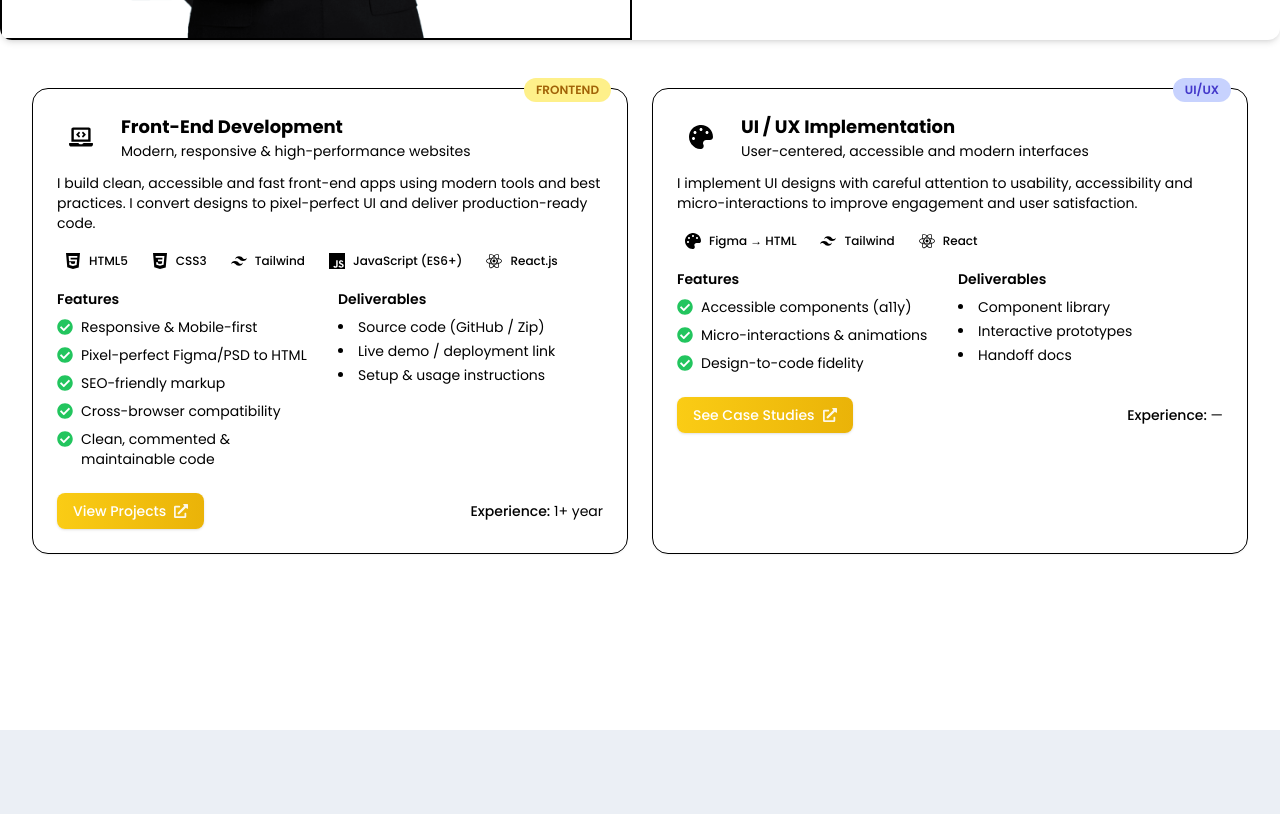
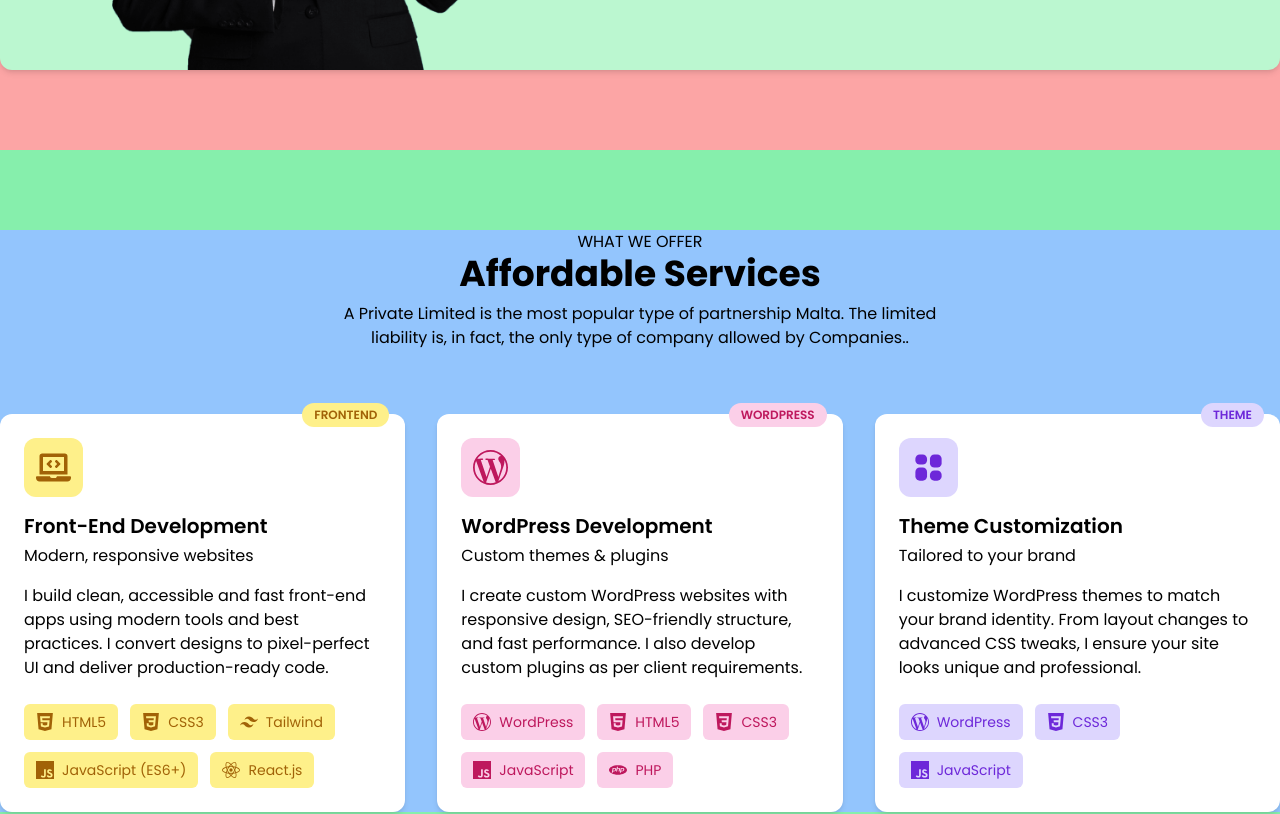
Before and after one commit to Limon-sheikh/My-portfolio, a React (Vite) app in the folder my-website/: page / in a window 1280 px wide. Shown: the part 1380-2194 px from the top of the page. Built offline with nearby package versions, Linux system fonts and the light colour scheme.

Commit message:
services section design and others customization

```diff
--- a/my-website/src/App.jsx
+++ b/my-website/src/App.jsx
@@ -7,6 +7,7 @@ import Services from "./pages/Services";
 // import Projects from "./pages/Projects";
 // import Contact from "./pages/Contact";
 // import Footer from "./pages/Footer";
+import Test from './components/Test'
 
 function App() {
   return (
@@ -21,6 +22,7 @@ function App() {
           {/* <Route path="/projects" element={<Projects />} /> */}
           {/* <Route path="/contact" element={<Contact />} /> */}
         </Routes>
+        {/* <Test/> */}
       </main>
       {/* <Footer/> */}
     </>
--- a/my-website/src/components/services/Card.jsx
+++ b/my-website/src/components/services/Card.jsx
@@ -1,26 +1,39 @@
 import React from "react";
 
-const Card = ({ title, description, Icon, iconColor, id, accent }) => {
+const Card = ({ title, description, tools, Icon, id, accent, tagline }) => {
   return (
-    <div className="border relative bg-white shadow-md rounded-xl p-6 hover:shadow-xl transition-all duration-300">
+    <div className={`relative bg-white shadow-md rounded-xl p-6 hover:shadow-xl transition-all duration-300`}>
       <div className={`absolute -top-[12px] right-4 text-center rounded-xl`}>
-        <span className={`border-dashed border inline-flex items-center justify-center px-3 py-1 rounded-full text-xs font-semibold ${accent} `} aria-hidden>
+        <span
+          className={`inline-flex items-center justify-center px-3 py-1 rounded-full text-xs font-semibold ${accent} `}
+          aria-hidden
+        >
           {id.toUpperCase()}
         </span>
       </div>
 
-      <div className="shadow-xl gap-8 items-center bg-red-300">
-        <div className={`bg-green-400 inline-block p-3 rounded-xl ${accent}`}>
-          {Icon && <Icon color={iconColor} size={35} />}
+      <div className="gap-8 items-center">
+        <div className={`inline-block p-3 rounded-xl ${accent}`}>
+          {Icon && <Icon size={35} />}
         </div>
-          <h3 className="text-xl font-semibold mt-6 mb-3">{title}</h3>
-          <p className="text-gray-600 text-justify">{description}</p>
-          {/* <p>{tagline}</p> */}
-        <div className="">
+        <div className="h-44 mt-2 overflow-y-auto overflow-x-hidden break-words">
+          <h3 className="text-xl font-semibold mb-1">{title}</h3>
+          <h6 className="mb-4">{tagline}</h6>
+          <p className="text-gray-600 text-start">{description}</p>
+        </div>
 
+        <div className="flex flex-wrap gap-3 mt-4">
+          {tools.map((tool, index) => {
+            const Ico = tool.icon;
+            return (
+              <div className={`rounded-md ${accent}`}>
+                <span key={index} className="flex items-center gap-2 bg-gray-100 px-3 py-2 rounded-lg text-sm">
+                <Ico className="text-lg" /> {tool.name}
+              </span>
+              </div>
+            );
+          })}
         </div>
-      </div>
-      <div>
       </div>
     </div>
   );
--- a/my-website/src/data/services.js
+++ b/my-website/src/data/services.js
@@ -1,6 +1,7 @@
 
 import { FaLaptopCode, FaPalette, FaBolt, FaCheckCircle, FaExternalLinkAlt } from "react-icons/fa"; //testing perpuse
-import { SiTailwindcss, SiReact, SiHtml5, SiCss3, SiJavascript } from "react-icons/si";  //testing perpuse
+import { SiTailwindcss, SiReact, SiHtml5, SiCss3, SiJavascript, SiWordpress, SiPhp } from "react-icons/si";
+import { TbLayout2Filled } from "react-icons/tb";
 
 import { FaCode, FaPaintBrush, FaWordpress  } from "react-icons/fa";
 import { SiSimilarweb } from "react-icons/si";
@@ -18,7 +19,7 @@ export const cardData = [
   {
     id: "frontend",
     title: "Front-End Development",
-    tagline: "Modern, responsive & high-performance websites",
+    tagline: "Modern, responsive websites",
     description:
       "I build clean, accessible and fast front-end apps using modern tools and best practices. I convert designs to pixel-perfect UI and deliver production-ready code.",
     tools: [
@@ -28,54 +29,87 @@ export const cardData = [
       { name: "JavaScript (ES6+)", icon: SiJavascript },
       { name: "React.js", icon: SiReact },
     ],
-    features: [
-      "Responsive & Mobile-first",
-      "Pixel-perfect Figma/PSD to HTML",
-      "SEO-friendly markup",
-      "Cross-browser compatibility",
-      "Clean, commented & maintainable code",
-    ],
-    deliverables: [
-      "Source code (GitHub / Zip)",
-      "Live demo / deployment link",
-      "Setup & usage instructions",
-    ],
-    cta: {
-      label: "View Projects",
-      href: "#projects",
-    },
-    accent: "bg-yellow-200 text-yellow-700",
+    accent: "text-yellow-700 bg-yellow-200",
     icon: FaLaptopCode,
   },
 
-  // Optional: add more service cards below if needed
   {
-    id: "ui/ux",
-    title: "UI / UX Implementation",
-    tagline: "User-centered, accessible and modern interfaces",
+    id: "wordpress",
+    title: "WordPress Development",
+    tagline: "Custom themes & plugins",
     description:
-      "I implement UI designs with careful attention to usability, accessibility and micro-interactions to improve engagement and user satisfaction.",
+      "I create custom WordPress websites with responsive design, SEO-friendly structure, and fast performance. I also develop custom plugins as per client requirements.",
     tools: [
-      { name: "Figma → HTML", icon: FaPalette }, // using FaPalette for visual
-      { name: "Tailwind", icon: SiTailwindcss },
-      { name: "React", icon: SiReact },
+      { name: "WordPress", icon: SiWordpress },
+      { name: "HTML5", icon: SiHtml5 },
+      { name: "CSS3", icon: SiCss3 },
+      { name: "JavaScript", icon: SiJavascript },
+      { name: "PHP", icon: SiPhp },
     ],
-    features: [
-      "Accessible components (a11y)",
-      "Micro-interactions & animations",
-      "Design-to-code fidelity",
+    link: "/wordpress-projects",
+    accent: "text-pink-700 bg-pink-200",
+    icon: SiWordpress,
+  },
+
+  {
+    id: "theme",
+    title: "Theme Customization",
+    tagline: "Tailored to your brand",
+    description:
+      "I customize WordPress themes to match your brand identity. From layout changes to advanced CSS tweaks, I ensure your site looks unique and professional.",
+    tools: [
+      { name: "WordPress", icon: SiWordpress },
+      { name: "CSS3", icon: SiCss3 },
+      { name: "JavaScript", icon: SiJavascript },
     ],
-    deliverables: ["Component library", "Interactive prototypes", "Handoff docs"],
-    cta: { label: "See Case Studies", href: "#case-studies" },
-    accent: "bg-indigo-200 text-indigo-700",
-    icon: FaPalette,
+    link: "/theme-customization",
+    accent: "text-violet-700 bg-violet-200",
+    icon: TbLayout2Filled,
   },
+
+
+  // {
+  //   id: "ui/ux",
+  //   title: "UI / UX Implementation",
+  //   tagline: "User-centered, accessible and modern interfaces",
+  //   description:
+  //     "I implement UI designs with careful attention to usability, accessibility and micro-interactions to improve engagement and user satisfaction.",
+  //   tools: [
+  //     { name: "Figma → HTML", icon: FaPalette }, // using FaPalette for visual
+  //     { name: "Tailwind", icon: SiTailwindcss },
+  //     { name: "React", icon: SiReact },
+  //   ],
+  //   features: [
+  //     "Accessible components (a11y)",
+  //     "Micro-interactions & animations",
+  //     "Design-to-code fidelity",
+  //   ],
+  //   deliverables: ["Component library", "Interactive prototypes", "Handoff docs"],
+  //   cta: { label: "See Case Studies", href: "#case-studies" },
+  //   accent: "bg-indigo-200 text-indigo-700",
+  //   icon: FaPalette,
+  // },
 ];
 
 
 
 
-
+// features: [
+    //   "Responsive & Mobile-first",
+    //   "Pixel-perfect Figma/PSD to HTML",
+    //   "SEO-friendly markup",
+    //   "Cross-browser compatibility",
+    //   "Clean, commented & maintainable code",
+    // ],
+    // deliverables: [
+    //   "Source code (GitHub / Zip)",
+    //   "Live demo / deployment link",
+    //   "Setup & usage instructions",
+    // ],
+    // cta: {
+    //   label: "View Projects",
+    //   href: "#projects",
+    // },
 
 
 
--- a/my-website/src/pages/About.jsx
+++ b/my-website/src/pages/About.jsx
@@ -8,9 +8,9 @@ const About = () => {
   const [activeTab, setActiveTab] = useState("skills");
 
   return (
-    <section className="my-32 bg-white">
-      <div className="container mx-auto rounded-xl overflow-hidden grid grid-cols-12 gap-4 shadow-md bg-white">
-        <div className="left-side col-span-6 border-2">
+    <section className="py-20 bg-red-300 ">
+      <div className="container mx-auto rounded-xl overflow-hidden grid grid-cols-12 gap-4 shadow-md bg-green-200">
+        <div className="left-side col-span-6">
           <div className="flex justify-center ">
             <img src={aboutInfo.image} alt="" className="h-[550px]" />
           </div>
@@ -30,7 +30,6 @@ const About = () => {
           </div>
         </div>
       </div>
-      <Test />
     </section>
   );
 };
--- a/my-website/src/pages/Hero.jsx
+++ b/my-website/src/pages/Hero.jsx
@@ -3,11 +3,11 @@ import Button from "../components/Navber/Button";
 import "../App.css"; //custome typewriter
 
 const Home = () => {
-  const {hello, limon, sheikh, title, titleName, description, socials, image} = HeroData[0];
+  const {hello, limon, sheikh, title, titleName, description, socials, image,} = HeroData[0];
 
   return (
-    <section className=" bg-[#ebeff5]">
-      <div className="container mx-auto grid md:grid-cols-12">
+    <section className=" bg-orange-500 border pb-20 ">
+      <div className="container mx-auto grid md:grid-cols-12 bg-blue-400">
         {/* hero left side content start */}
         <div className="text-gray col-span-7">
           <h1 className="text-[clamp(3rem,11vw,5rem)] leading-tight md:text-6xl lg:text-7xl font-bold mt-14">
--- a/my-website/src/pages/Services.jsx
+++ b/my-website/src/pages/Services.jsx
@@ -5,8 +5,8 @@ import { cardData, serviceTitle } from "../data/services";
 
 const Services = () => {
   return (
-    <section className="my-32 bg-[#ebeff5]">
-      <div className="container mx-auto py-32 ">
+    <section className="py-20 bg-green-300">
+      <div className="container mx-auto bg-blue-300">
         <div className="flex justify-center mb-16">
           <div className="text-center w-[600px]">
             <h6 className="">{serviceTitle.offer}</h6>
@@ -14,17 +14,16 @@ const Services = () => {
             <p>{serviceTitle.description}</p>
           </div>
         </div>
-        <div className="grid md:grid-cols-3 gap-8 border-2 p-6">
+        <div className="grid md:grid-cols-3 gap-8 ">
           {cardData.map((item) => (
             <Card
               id={item.id}
-              semiTitle={item.semiTitle}
               title={item.title}
-              tagline={item.tagline}
               description={item.description}
               Icon={item.icon}
-              iconColor={item.iconColor}
+              tools={item.tools}
               accent={item.accent}
+              tagline={item.tagline}
             />
           ))}
         </div>
```
